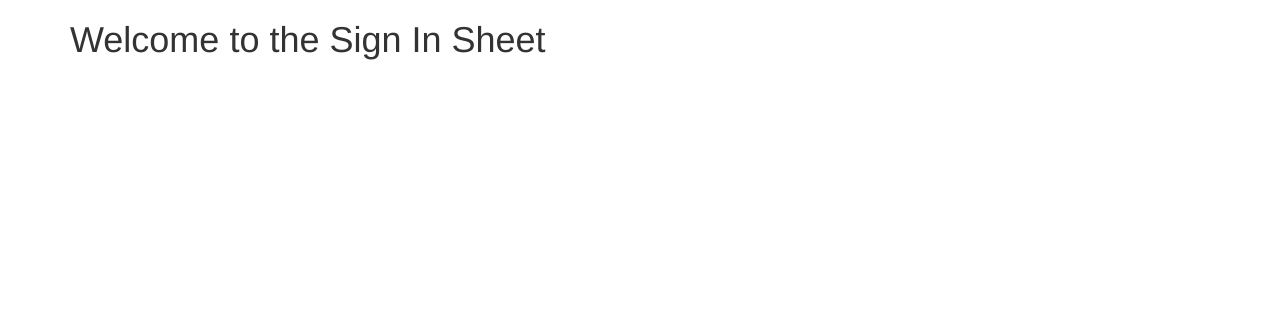
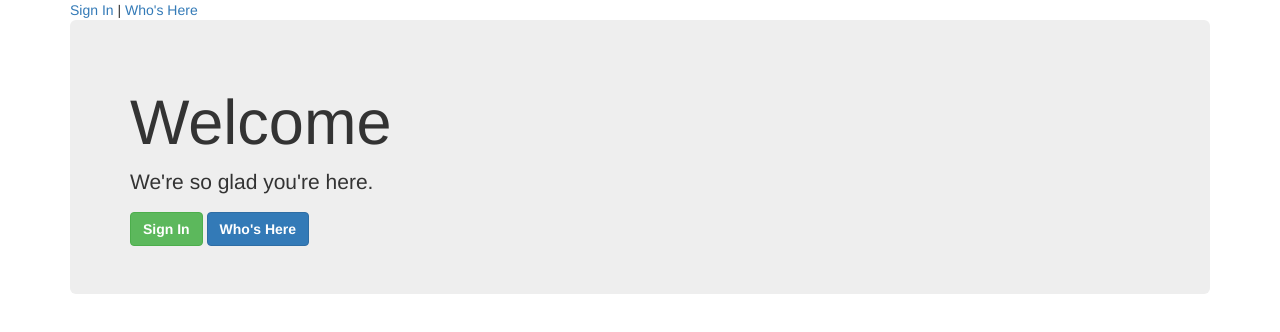
Before and after one commit to tfmertz/signin-assessment-ang, a plain HTML site: page index.html in a window 1280 px wide. Drawn offline with nearby package versions, Linux system fonts and the light colour scheme.

Commit message:
Update homepage

```diff
--- a/index.html
+++ b/index.html
@@ -9,7 +9,9 @@
     <script src="app.js"></script>
   </head>
   <body>
+
     <div class="container">
+      <a href="/sign-in">Sign In</a> | <a href="/presence">Who's Here</a>
       <div ui-view></div>
     </div>
   </body>
--- a/partials/home.html
+++ b/partials/home.html
@@ -1 +1,9 @@
-<h1>Welcome to the Sign In Sheet</h1>
+
+<div class="jumbotron">
+  <h1>Welcome</h1>
+  <p class="lead">We're so glad you're here.</p>
+
+  <a href="/sign-in" class="btn btn-success"><b>Sign In</b></a>
+  <a href="/sign-in" class="btn btn-primary"><b>Who's Here</b></a>
+
+</div>
```
